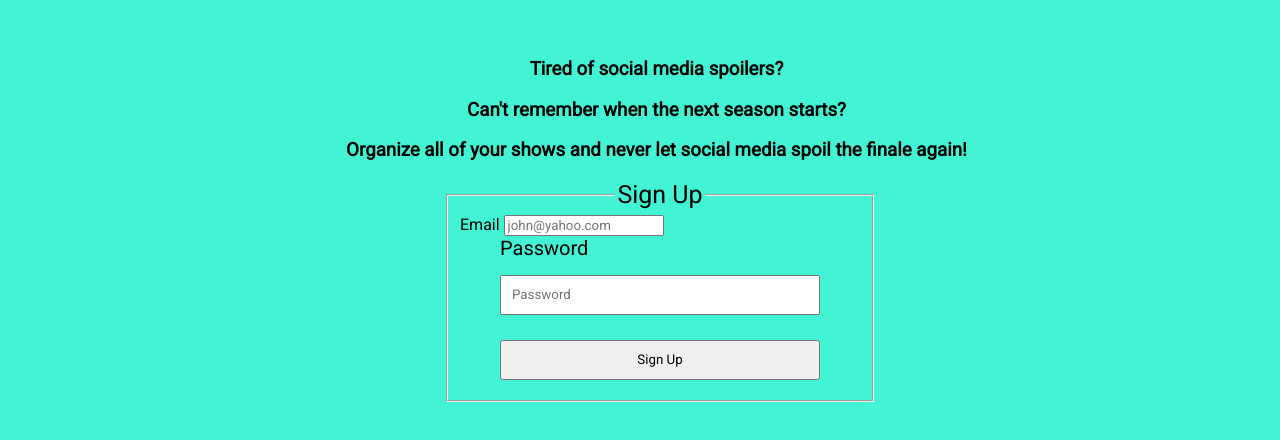
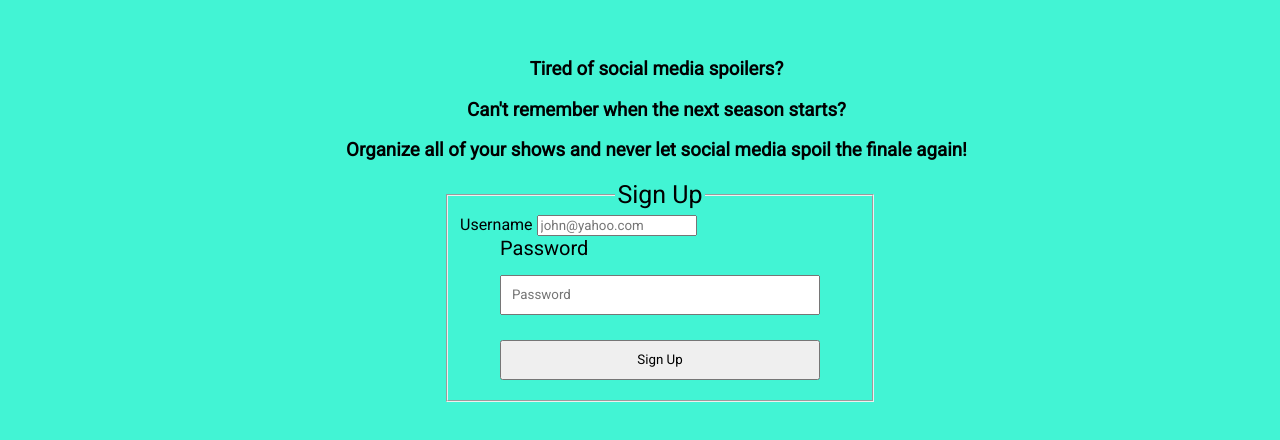
Before and after one commit to yaymo/node-capstone, a website: page public/index.html in a window 1280 px wide. Shown: the part 78-518 px from the top of the page. Drawn offline with nearby package versions, Linux system fonts and the light colour scheme.

Commit message:
fixed and implemented basic authentication for login

```diff
--- a/config/database.js
+++ b/config/database.js
@@ -1,5 +1,3 @@
-
-
 exports.DATABASE_URL = process.env.DATABASE_URL ||
                        global.DATABASE_URL ||
                        'mongodb://jamesonhill:123456@ds149491.mlab.com:49491/my-shows-app';
--- a/public/index.html
+++ b/public/index.html
@@ -25,12 +25,12 @@
 		</div>
 
 		<div class="row">
-			<form action="/user/signup" method="post" class="sign-up">
+			<div class="sign-up">
 				<fieldset name="account-info">
 
 					<legend class="sign-up-header">Sign Up</legend>
 
-					<label id="username-label" for="email-sign-up">Email</label>
+					<label id="username-label" for="email-sign-up">Username</label>
 					<input type="text" id="username" name="username" placeholder="john@yahoo.com" required>
 
 					<label id="password-label" for="password-sign-up">Password</label>
@@ -39,7 +39,7 @@
 					<button type="submit" id="sign-up-button" action="">Sign Up </button>
 
 				</fieldset>
-			</form>
+			</div>
 		</div>
 
 <script
```
